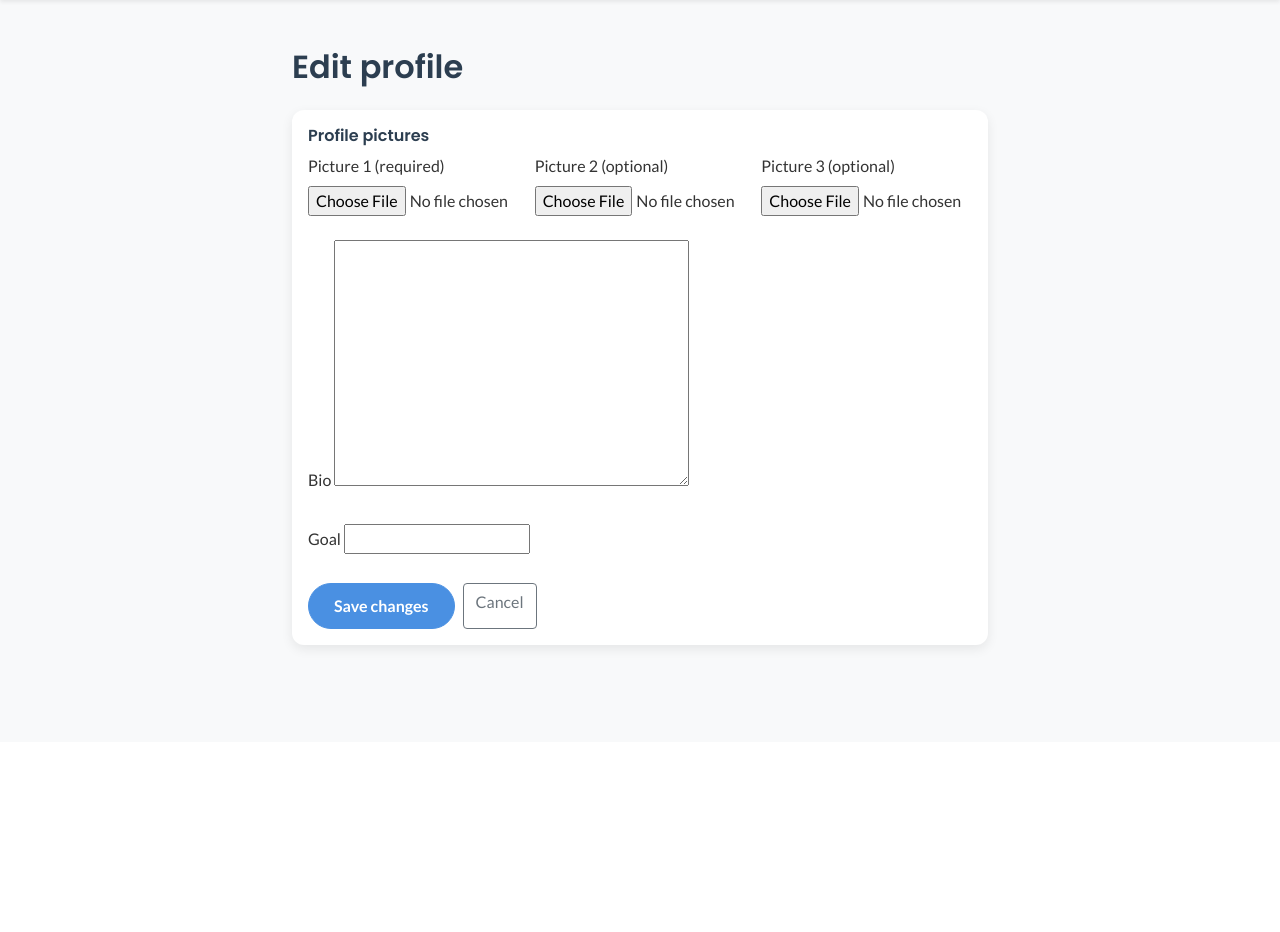
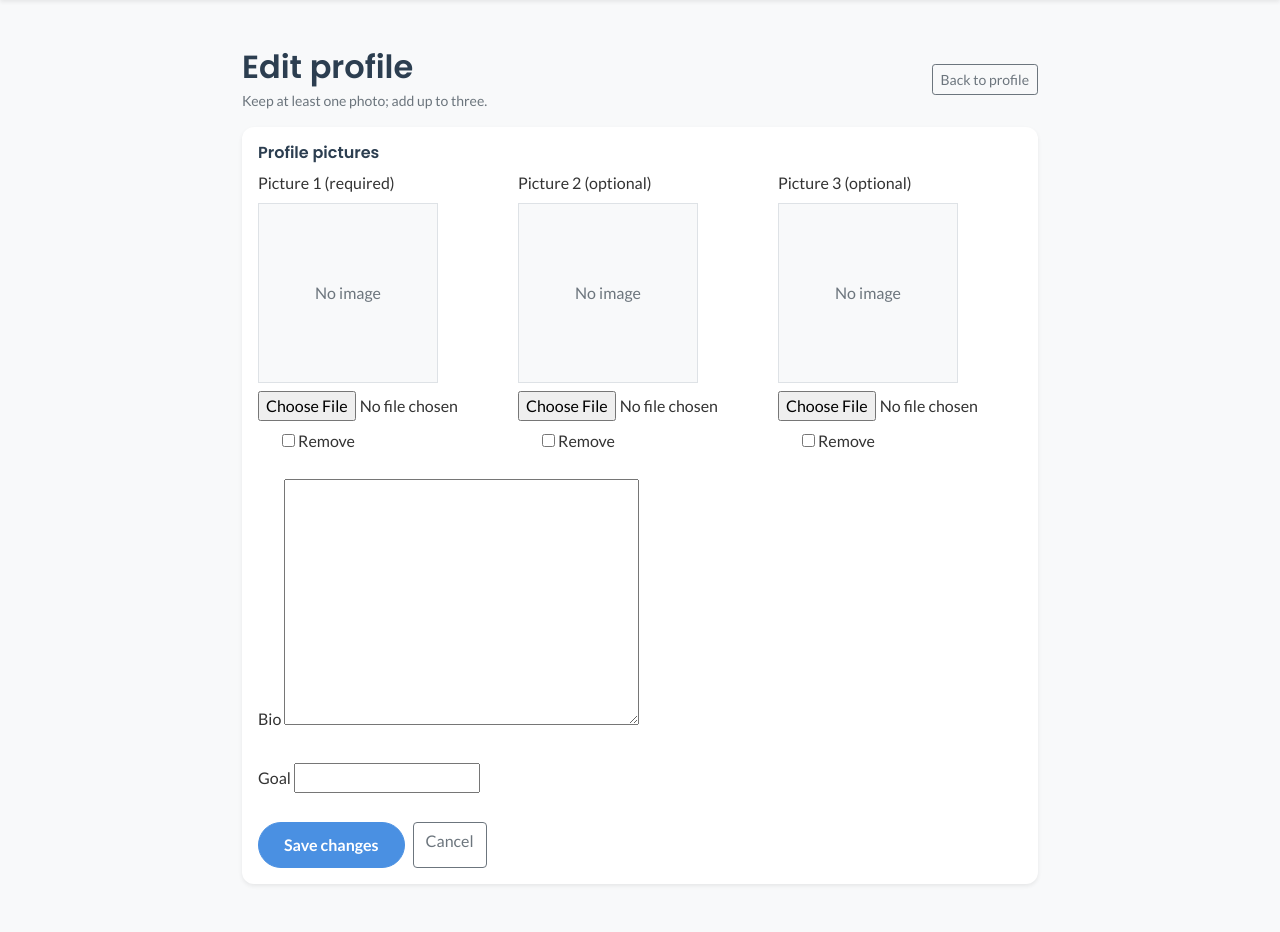
Before and after one commit to parsaghaderi/hobbyshare, a Django app: page /profile/edit/ in a window 1280 px wide. Shown: the part 58-990 px from the top of the page. Before the commit the page ends 710 px from the top, so only its background shows below. Run offline with Django 4.2, Linux system fonts and the light colour scheme; the visitor is signed in with stand-in values (Sample User, id 1); data comes from the database, SQL or seed files in the repository; data that the repository does not hold is empty.

Commit message:
Improve profile UI, add ratings, hobby editing, and post-event uploads

```diff
--- a/core/models.py
+++ b/core/models.py
@@ -35,6 +35,10 @@ class Profile(models.Model):
     def get_average_rating(self):
         # alias used by templates
         return self.get_host_rating()
+
+    def get_participant_rating(self):
+        scores = ParticipantRating.objects.filter(participant=self.user)
+        return scores.aggregate(Avg('score'))['score__avg'] or 0
 
 class Category(models.Model):
     name = models.CharField(max_length=100, unique=True)
--- a/core/templates/profile_edit.html
+++ b/core/templates/profile_edit.html
@@ -1,48 +1,66 @@
 {% extends 'base.html' %}
 
 {% block content %}
-<div class="container" style="max-width: 720px;">
-  <h2 class="mb-4">Edit profile</h2>
+<div class="container" style="max-width: 820px;">
+  <div class="d-flex align-items-center justify-content-between mb-3">
+    <div>
+      <h2 class="mb-1">Edit profile</h2>
+      <div class="text-muted small">Keep at least one photo; add up to three.</div>
+    </div>
+    <a class="btn btn-outline-secondary btn-sm" href="{% url 'profile' %}">Back to profile</a>
+  </div>
 
-  <div class="card">
+  <div class="card shadow-sm">
     <div class="card-body">
       <form method="post" enctype="multipart/form-data" class="row g-4">
         {% csrf_token %}
 
         <div class="col-12">
           <h6 class="mb-2">Profile pictures</h6>
-          <div class="row g-3">
+          <div class="row g-3 align-items-start">
             <div class="col-md-4">
               <label class="form-label">Picture 1 (required)</label>
+              <div class="rounded-4 overflow-hidden border bg-light mb-2" style="width:180px;height:180px;">
                 {% if profile.image %}
-                <img src="{{ profile.image.url }}" class="img-thumbnail d-block mb-2" alt="Profile picture 1">
-                <div class="form-check mb-2">
+                  <img src="{{ profile.image.url }}" class="w-100 h-100" alt="Profile picture 1" style="object-fit:cover;">
+                {% else %}
+                  <div class="w-100 h-100 d-flex align-items-center justify-content-center text-muted">No image</div>
+                {% endif %}
+              </div>
+              {{ form.image }}
+              <div class="form-check mt-2">
                 {{ form.remove_image }} <label class="form-check-label" for="{{ form.remove_image.id_for_label }}">Remove</label>
               </div>
-              {% endif %}
-              {{ form.image }}
               {{ form.image.errors }}
             </div>
             <div class="col-md-4">
               <label class="form-label">Picture 2 (optional)</label>
+              <div class="rounded-4 overflow-hidden border bg-light mb-2" style="width:180px;height:180px;">
                 {% if profile.image2 %}
-                <img src="{{ profile.image2.url }}" class="img-thumbnail d-block mb-2" alt="Profile picture 2">
-                <div class="form-check mb-2">
+                  <img src="{{ profile.image2.url }}" class="w-100 h-100" alt="Profile picture 2" style="object-fit:cover;">
+                {% else %}
+                  <div class="w-100 h-100 d-flex align-items-center justify-content-center text-muted">No image</div>
+                {% endif %}
+              </div>
+              {{ form.image2 }}
+              <div class="form-check mt-2">
                 {{ form.remove_image2 }} <label class="form-check-label" for="{{ form.remove_image2.id_for_label }}">Remove</label>
               </div>
-              {% endif %}
-              {{ form.image2 }}
               {{ form.image2.errors }}
             </div>
             <div class="col-md-4">
               <label class="form-label">Picture 3 (optional)</label>
+              <div class="rounded-4 overflow-hidden border bg-light mb-2" style="width:180px;height:180px;">
                 {% if profile.image3 %}
-                <img src="{{ profile.image3.url }}" class="img-thumbnail d-block mb-2" alt="Profile picture 3">
-                <div class="form-check mb-2">
+                  <img src="{{ profile.image3.url }}" class="w-100 h-100" alt="Profile picture 3" style="object-fit:cover;">
+                {% else %}
+                  <div class="w-100 h-100 d-flex align-items-center justify-content-center text-muted">No image</div>
+                {% endif %}
+              </div>
+              {{ form.image3 }}
+              <div class="form-check mt-2">
                 {{ form.remove_image3 }} <label class="form-check-label" for="{{ form.remove_image3.id_for_label }}">Remove</label>
               </div>
-              {% endif %}
-              {{ form.image3 }}
               {{ form.image3.errors }}
             </div>
           </div>
@@ -55,7 +73,6 @@
 
         <div class="col-12">
           <label class="form-label">Goal</label>
-
           {{ form.goal }}
         </div>
 
--- a/core/urls.py
+++ b/core/urls.py
@@ -7,6 +7,7 @@ urlpatterns = [
     path('', views.home, name='home'),
     path('hobby/<int:hobby_id>/', views.hobby_detail, name='hobby_detail'),
     path('hobby/new/', views.create_hobby, name='create_hobby'),
+    path('hobby/<int:hobby_id>/edit/', views.edit_hobby, name='edit_hobby'),
     path('hobby/<int:hobby_id>/apply/', views.apply_for_hobby, name='apply_for_hobby'),
     path('hobby/<int:hobby_id>/rate/', views.rate_hobby, name='rate_hobby'),
     path('hobby/<int:hobby_id>/rate/participant/<int:participant_id>/', views.rate_participant, name='rate_participant'),
@@ -21,6 +22,7 @@ urlpatterns = [
     path('requirements/<int:req_id>/link-supplier-item/', views.host_link_supplier_item, name='host_link_supplier_item'),
     path('supplier/requirements/<int:req_id>/<str:decision>/', views.supplier_decide_requirement, name='supplier_decide_requirement'),
     path('supplier/dashboard/', views.supplier_dashboard, name='supplier_dashboard'),
+    path('hobby/<int:hobby_id>/images/upload/', views.upload_hobby_images, name='upload_hobby_images'),
     path('users/<str:username>/', views.owner_profile, name='owner_profile'),
     path('api/tags/', views.get_tags, name='get_tags'),
     path('api/categories/', views.get_categories, name='get_categories'),
--- a/core/views.py
+++ b/core/views.py
@@ -14,6 +14,36 @@ from django.contrib import messages
 import json
 from types import SimpleNamespace
 from django.db.models import Q
+
+def _parse_tagify_value(value):
+    """
+    Tagify returns JSON like: [{"value": "Foo"}]. Accept JSON, CSV, or plain strings.
+    """
+    if not value:
+        return []
+    raw = (value or "").strip()
+    if not raw:
+        return []
+    try:
+        data = json.loads(raw)
+    except json.JSONDecodeError:
+        return [v.strip() for v in raw.split(",") if v.strip()]
+    if isinstance(data, list):
+        out = []
+        for item in data:
+            if isinstance(item, dict):
+                v = (item.get("value") or "").strip()
+                if v:
+                    out.append(v)
+            elif isinstance(item, str):
+                v = item.strip()
+                if v:
+                    out.append(v)
+        return out
+    if isinstance(data, dict):
+        v = (data.get("value") or "").strip()
+        return [v] if v else []
+    return []
 
 def home(request):
     hobbies = (
@@ -169,49 +199,40 @@ def hobby_detail(request, hobby_id):
     return render(request, 'hobby_detail.html', context)
 
 @login_required
+@require_POST
+def upload_hobby_images(request, hobby_id):
+    """Allow host to upload up to 3 additional images after the event has ended."""
+    hobby = get_object_or_404(Hobby, id=hobby_id, host=request.user)
+    if not hobby.has_ended():
+        return HttpResponseForbidden("Images can be added only after the event ends.")
+    files = request.FILES.getlist('images')
+    if not files:
+        return redirect('hobby_detail', hobby_id=hobby.id)
+    existing = hobby.images.count()
+    max_new = 3
+    for idx, f in enumerate(files[:max_new]):
+        HobbyImage.objects.create(
+            hobby=hobby,
+            image=f,
+            position=existing + idx
+        )
+    if len(files) > max_new:
+        messages.info(request, f"Only the first {max_new} images were saved.")
+    return redirect('hobby_detail', hobby_id=hobby.id)
+
+@login_required
 def create_hobby(request):
     """
     Handles the creation of a new hobby.
     Processes standard form data as well as JSON data from Tagify.
     """
-    def _parse_tagify(value):
-        """
-        Tagify returns JSON like: [{"value": "Foo"}]. Accept JSON, CSV, or plain strings.
-        """
-        if not value:
-            return []
-        raw = (value or "").strip()
-        if not raw:
-            return []
-        try:
-            data = json.loads(raw)
-        except json.JSONDecodeError:
-            # Allow comma-separated or single values
-            return [v.strip() for v in raw.split(",") if v.strip()]
-        if isinstance(data, list):
-            out = []
-            for item in data:
-                if isinstance(item, dict):
-                    v = (item.get("value") or "").strip()
-                    if v:
-                        out.append(v)
-                elif isinstance(item, str):
-                    v = item.strip()
-                    if v:
-                        out.append(v)
-            return out
-        if isinstance(data, dict):
-            v = (data.get("value") or "").strip()
-            return [v] if v else []
-        return []
-
     if request.method == 'POST':
         form = HobbyForm(request.POST, request.FILES)
         if form.is_valid():
             hobby = form.save(commit=False)
             hobby.host = request.user
 
-            category_names = _parse_tagify(form.cleaned_data.get('category'))
+            category_names = _parse_tagify_value(form.cleaned_data.get('category'))
             if category_names:
                 name = category_names[0]
                 category_obj = Category.objects.filter(name__iexact=name).first()
@@ -236,7 +257,7 @@ def create_hobby(request):
                     hobby.image = extra_files[0]
                     hobby.save(update_fields=['image'])
 
-            tag_names = _parse_tagify(form.cleaned_data.get('tags'))
+            tag_names = _parse_tagify_value(form.cleaned_data.get('tags'))
             for tag_name in tag_names:
                 tag_obj = Tag.objects.filter(name__iexact=tag_name).first()
                 if not tag_obj:
@@ -290,6 +311,59 @@ def create_hobby(request):
     else:
         form = HobbyForm()
     return render(request, 'hobby_form.html', {'form': form})
+
+@login_required
+def edit_hobby(request, hobby_id):
+    hobby = get_object_or_404(Hobby, id=hobby_id, host=request.user)
+    if request.method == 'POST':
+        form = HobbyForm(request.POST, request.FILES, instance=hobby)
+        if form.is_valid():
+            hobby = form.save(commit=False)
+            # category
+            category_names = _parse_tagify_value(form.cleaned_data.get('category'))
+            if category_names:
+                name = category_names[0]
+                category_obj = Category.objects.filter(name__iexact=name).first()
+                if not category_obj:
+                    category_obj = Category.objects.create(name=name)
+                hobby.category = category_obj
+            # location
+            hobby.province = form.cleaned_data.get('province') or ''
+            hobby.city = form.cleaned_data.get('city') or ''
+            hobby.neighbourhood = form.cleaned_data.get('neighbourhood') or ''
+            hobby.save()
+
+            # tags
+            hobby.tags.clear()
+            tag_names = _parse_tagify_value(form.cleaned_data.get('tags'))
+            for tag_name in tag_names:
+                tag_obj = Tag.objects.filter(name__iexact=tag_name).first()
+                if not tag_obj:
+                    tag_obj = Tag.objects.create(name=tag_name)
+                hobby.tags.add(tag_obj)
+
+            # optional extra gallery images
+            extra_files = request.FILES.getlist('images')
+            if extra_files:
+                existing = hobby.images.count()
+                max_extra = 5
+                for idx, f in enumerate(extra_files[:max_extra]):
+                    HobbyImage.objects.create(hobby=hobby, image=f, position=existing + idx)
+                if len(extra_files) > max_extra:
+                    messages.info(request, f'Only the first {max_extra} images were saved.')
+                if not hobby.image:
+                    hobby.image = extra_files[0]
+                    hobby.save(update_fields=['image'])
+
+            return redirect('hobby_detail', hobby_id=hobby.id)
+        messages.error(request, "Please fix the errors below and try again.")
+    else:
+        form = HobbyForm(instance=hobby)
+        if hobby.category:
+            form.initial['category'] = hobby.category.name
+        if hobby.tags.exists():
+            form.initial['tags'] = ", ".join(hobby.tags.values_list('name', flat=True))
+    return render(request, 'hobby_form.html', {'form': form, 'is_edit': True, 'hobby': hobby})
 
 @login_required
 def apply_for_hobby(request, hobby_id):
@@ -461,6 +535,7 @@ def profile(request):
     image_count = sum(
         1 for img in [profile.image, profile.image2, profile.image3] if img
     )
+    participant_rating = profile.get_participant_rating()
     hosted_hobbies = Hobby.objects.filter(host=request.user).order_by('-date')
     my_apps = (
         Application.objects
@@ -477,6 +552,7 @@ def profile(request):
             'my_apps': my_apps,
             'default_profile_image': default_profile_image,
             'has_multiple_profile_images': image_count > 1,
+            'participant_rating': participant_rating,
         },
     )
 
@@ -493,16 +569,19 @@ def edit_profile(request):
                     ('image2', 'remove_image2'),
                     ('image3', 'remove_image3'),
                 ]:
-                    if remove_field in form.cleaned_data and form.cleaned_data[remove_field]:
+                    remove_requested = form.cleaned_data.get(remove_field)
+                    new_file = request.FILES.get(field)
+                    if remove_requested:
                         old = getattr(profile, field)
                         if old:
                             old.delete(save=False)
                         setattr(obj, field, None)
                         continue
-                    if field in request.FILES:
+                    if new_file:
                         old = getattr(profile, field)
                         if old:
                             old.delete(save=False)
+                        setattr(obj, field, new_file)
                 obj.save()
             return redirect('profile')
     else:
@@ -517,6 +596,7 @@ def owner_profile(request, username):
     image_count = sum(1 for img in [owner_profile_obj.image, owner_profile_obj.image2, owner_profile_obj.image3] if img)
     from django.templatetags.static import static
     default_profile_image = static('icons/default-profile.svg')
+    participant_rating = owner_profile_obj.get_participant_rating()
     return render(
         request,
         'owner_profile.html',
@@ -525,6 +605,7 @@ def owner_profile(request, username):
             'owner_tags': owner_tags,
             'default_profile_image': default_profile_image,
             'has_multiple_owner_images': image_count > 1,
+            'participant_rating': participant_rating,
         },
     )
 
```
Also changed, not shown: core/templates/hobby_detail.html (+26 -1 lines), core/templates/hobby_form.html (+6 -2 lines), core/templates/owner_profile.html (+11 -4 lines), core/templates/profile.html (+11 -3 lines). Lines whose indentation alone changed are shown as unchanged.
